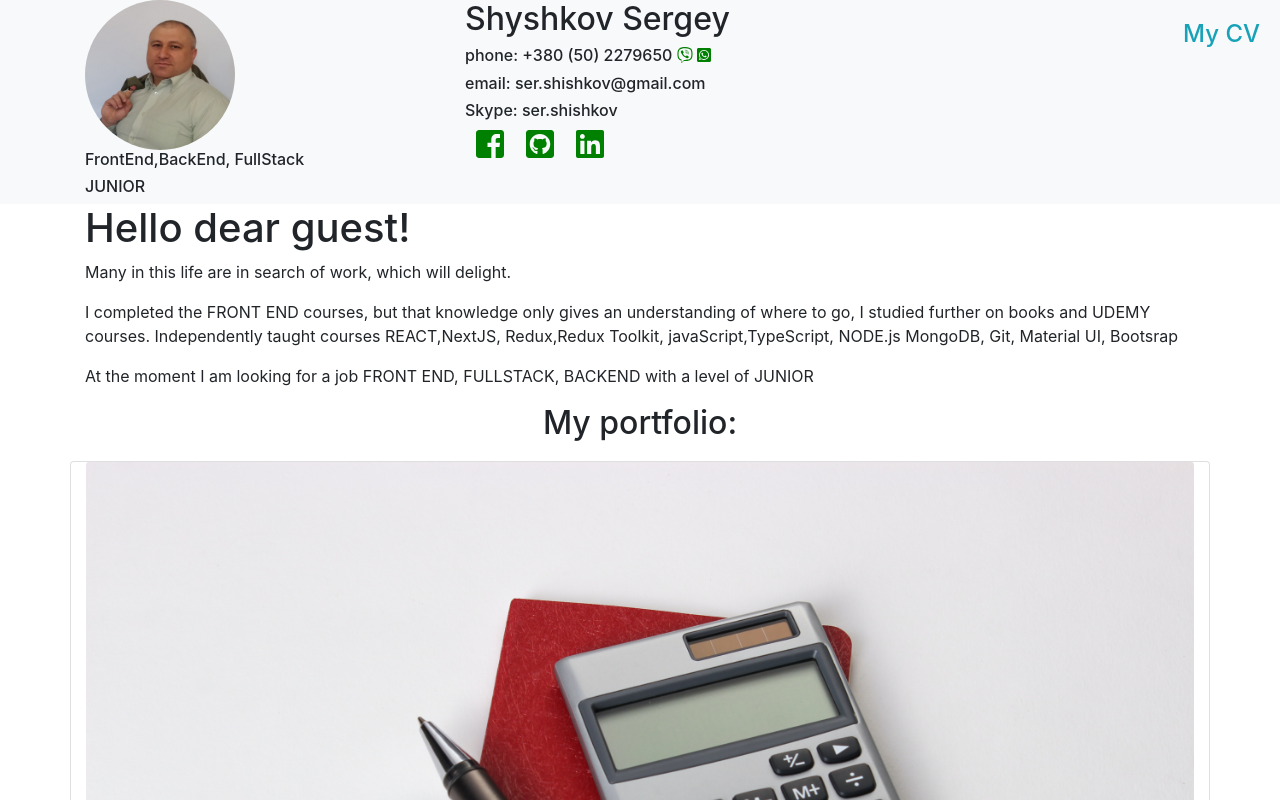
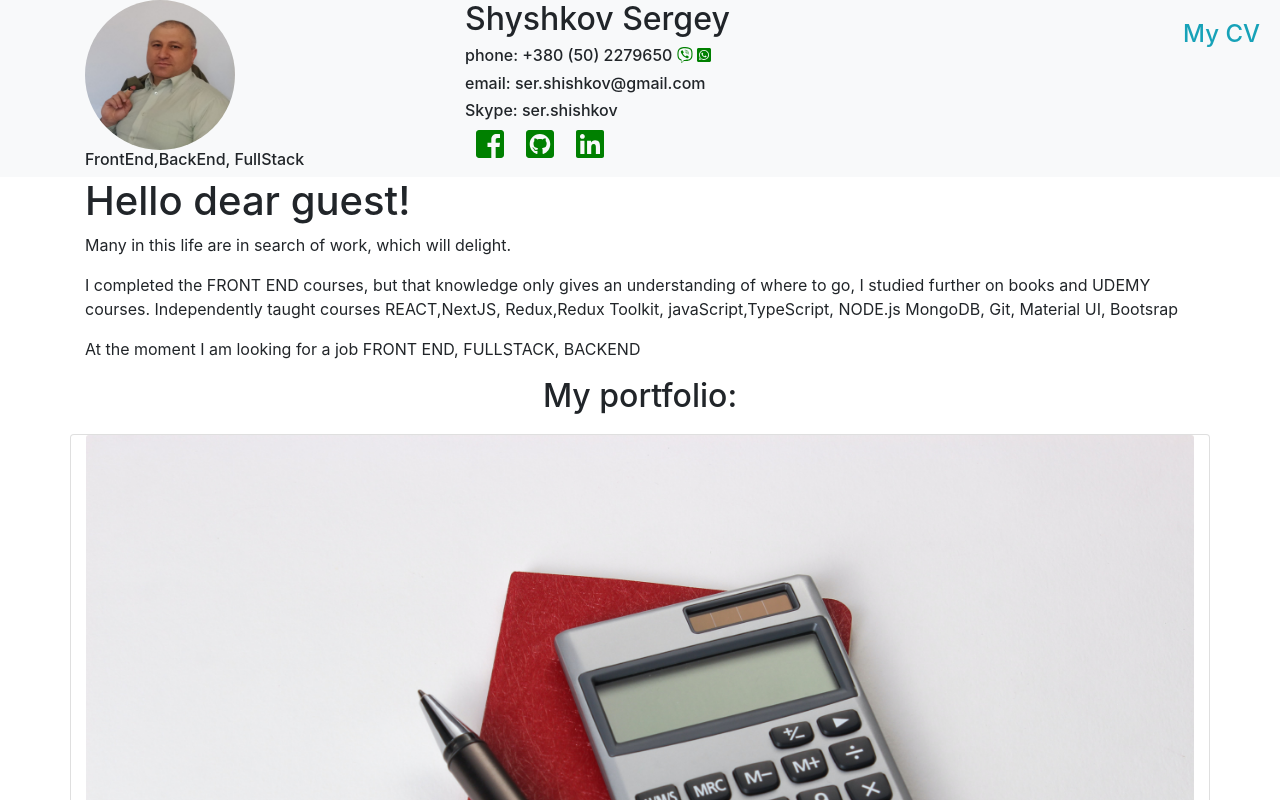
Before and after one commit to sershishkov/portfolio, a React (Create React App) app: page / in a window 1280 px wide. Shown: the top 800 px of the page. Built offline with nearby package versions, Linux system fonts and the light colour scheme.

Commit message:
23/02/28__

```diff
--- a/src/components/Header.jsx
+++ b/src/components/Header.jsx
@@ -10,7 +10,6 @@ const Header = () => {
           <div className='header_photo col-lg-4 col-md-6 col-sm-12'>
             <img src={myAvatar} alt='myAvatar' />
             <h6>FrontEnd,BackEnd, FullStack</h6>
-            <h6>JUNIOR </h6>
           </div>
           <div className='header_info  col-lg-8 col-md-6 col-sm-12'>
             <h2>Shyshkov Sergey</h2>
--- a/src/pages/Main.jsx
+++ b/src/pages/Main.jsx
@@ -22,7 +22,6 @@ const Main = () => {
           </p>
           <p>
             At the moment I am looking for a job FRONT END, FULLSTACK, BACKEND
-            with a level of JUNIOR
           </p>
         </div>
         <h4>
```
